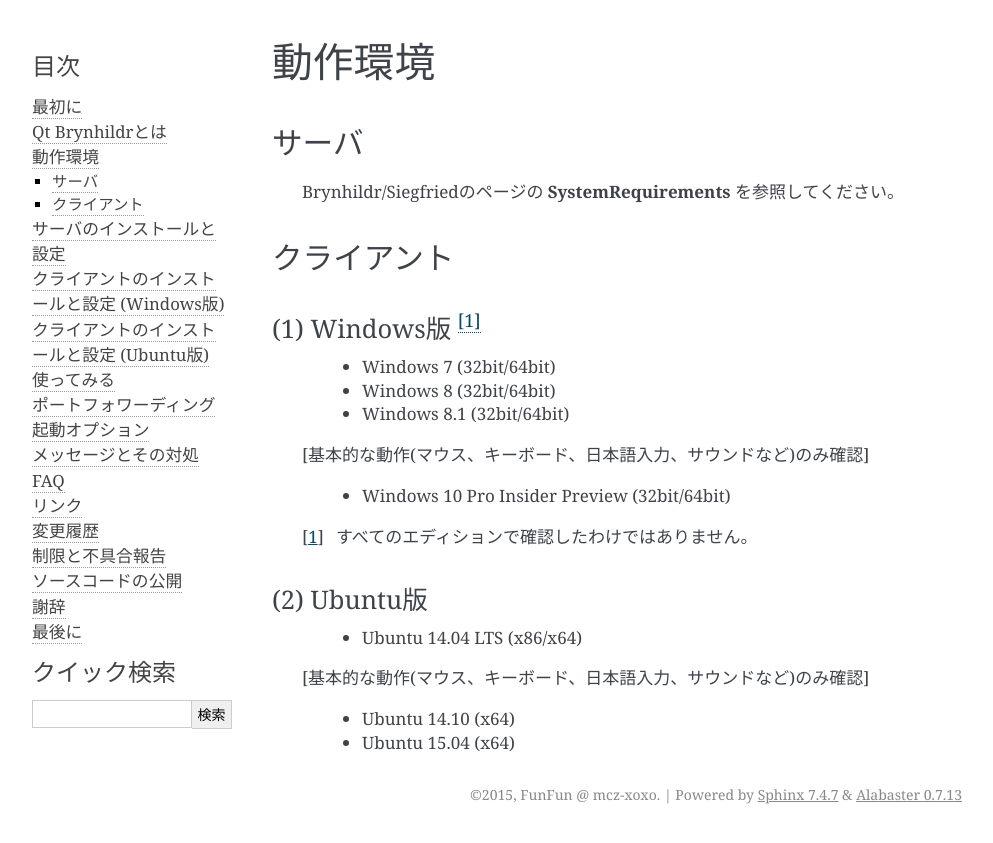
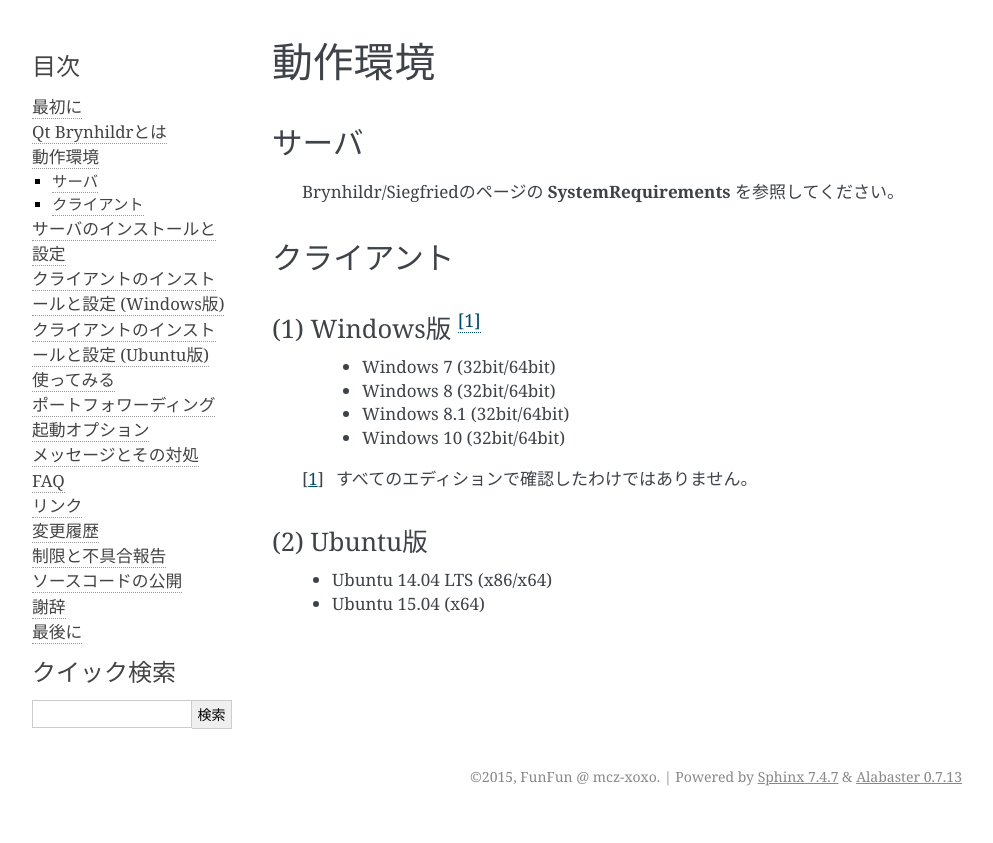
Before and after one commit to funfun-dc5/qtbrynhildr, a Sphinx documentation site: the page built from doc/manual/source/environment.rst, in a window 1280 px wide. Shown: the top 843 px of the page, without its empty margins (148-1141 px from the left). Built offline with Sphinx 7.4.7, drawn with Linux system fonts in a browser that asks for light colours.

Commit message:
updated ReadMe.txt and manual

```diff
--- a/doc/manual/source/environment.rst
+++ b/doc/manual/source/environment.rst
@@ -16,18 +16,11 @@
   * Windows 7   (32bit/64bit)
   * Windows 8   (32bit/64bit)
   * Windows 8.1 (32bit/64bit)
-
- [基本的な動作(マウス、キーボード、日本語入力、サウンドなど)のみ確認]
-
-  * Windows 10 Pro Insider Preview (32bit/64bit)
+  * Windows 10  (32bit/64bit)
 
  .. [#] すべてのエディションで確認したわけではありません。
 
 (2) Ubuntu版
 ^^^^^^^^^^^^^
   * Ubuntu 14.04 LTS (x86/x64)
-
- [基本的な動作(マウス、キーボード、日本語入力、サウンドなど)のみ確認]
-
-  * Ubuntu 14.10 (x64)
   * Ubuntu 15.04 (x64)
--- a/doc/manual/source/server_setting.rst
+++ b/doc/manual/source/server_setting.rst
@@ -13,8 +13,6 @@
 
  Downloadのところにリンクがあります。特に理由がない限り最新版(一番上のリンク)を
  ダウンロードしてください。
-
- 執筆時点(2015年6月4日)の最新版は1.1.1です。
 
 2. インストール
 ---------------
```
Also changed, not shown: doc/manual/source/change_logs.rst (+7 -1 lines), 1 other file.
